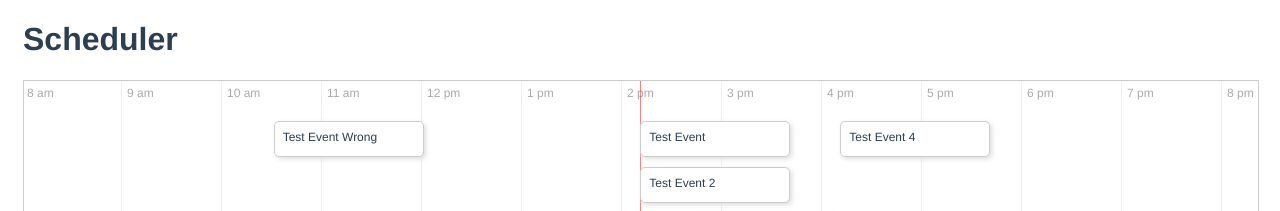
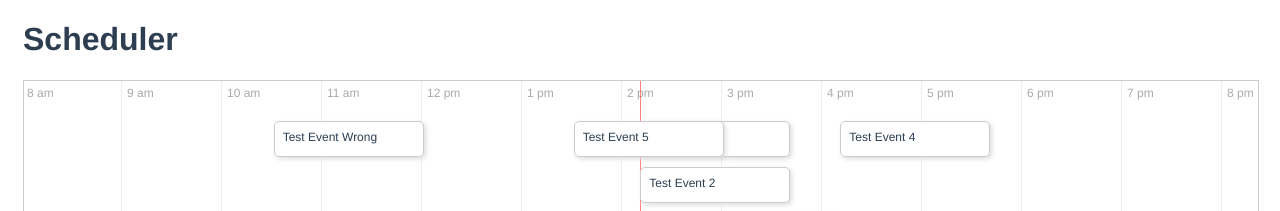
Before and after one commit to craigdanj/vue-day-schedule, a Vue app: page / in a window 1280 px wide. Shown: the top 211 px of the page. Built offline with nearby package versions, Linux system fonts and the light colour scheme.

Commit message:
event tooltip added

```diff
--- a/src/App.vue
+++ b/src/App.vue
@@ -38,6 +38,12 @@ export default class App extends Vue {
         .add(120, "minutes")
         .toDate()
     },
+    { //This event breaks the grid
+      name: "Test Event 5",
+      date: moment(new Date())
+        .subtract(40, "minutes")
+        .toDate()
+    },
     {
       name: "Test Event Wrong",
       date: moment(new Date())
--- a/src/components/Scheduler.vue
+++ b/src/components/Scheduler.vue
@@ -35,6 +35,7 @@
             v-for="(event, index) in eventRow"
             :key="index"
             :style="{ left: event.position + 'px' }"
+            :title="event.name"
           >
             {{ event.name }}
           </div>
```
